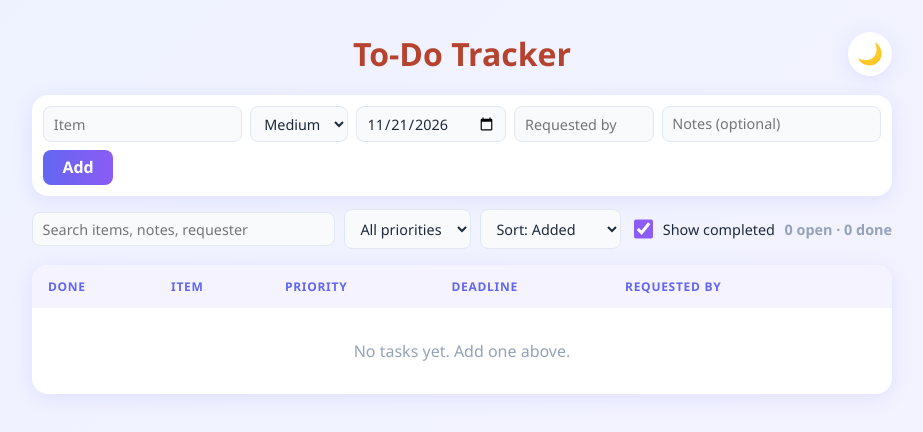
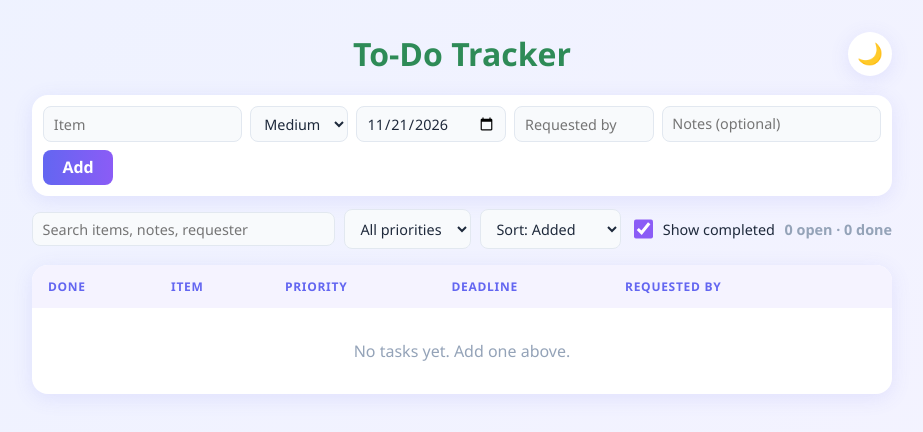
Before and after one commit to jennettymc/todo20261121, a plain HTML site: page index.html in a window 1280 px wide. Shown: the whole page, without its empty margins (178-1101 px from the left). Drawn offline with Linux system fonts and the light colour scheme.

Commit message:
Change heading colour to green
Co-Authored-By: Claude Sonnet 5.5 <noreply@anthropic.com>

```diff
--- a/index.html
+++ b/index.html
@@ -59,7 +59,7 @@
       margin: 0;
       font-size: 2rem;
       text-align: center;
-      color: #b5432f; /* brick red */
+      color: #2e8b57; /* green */
     }
     #themeBtn {
       position: absolute; right: 0; top: 50%; transform: translateY(-50%);
```
